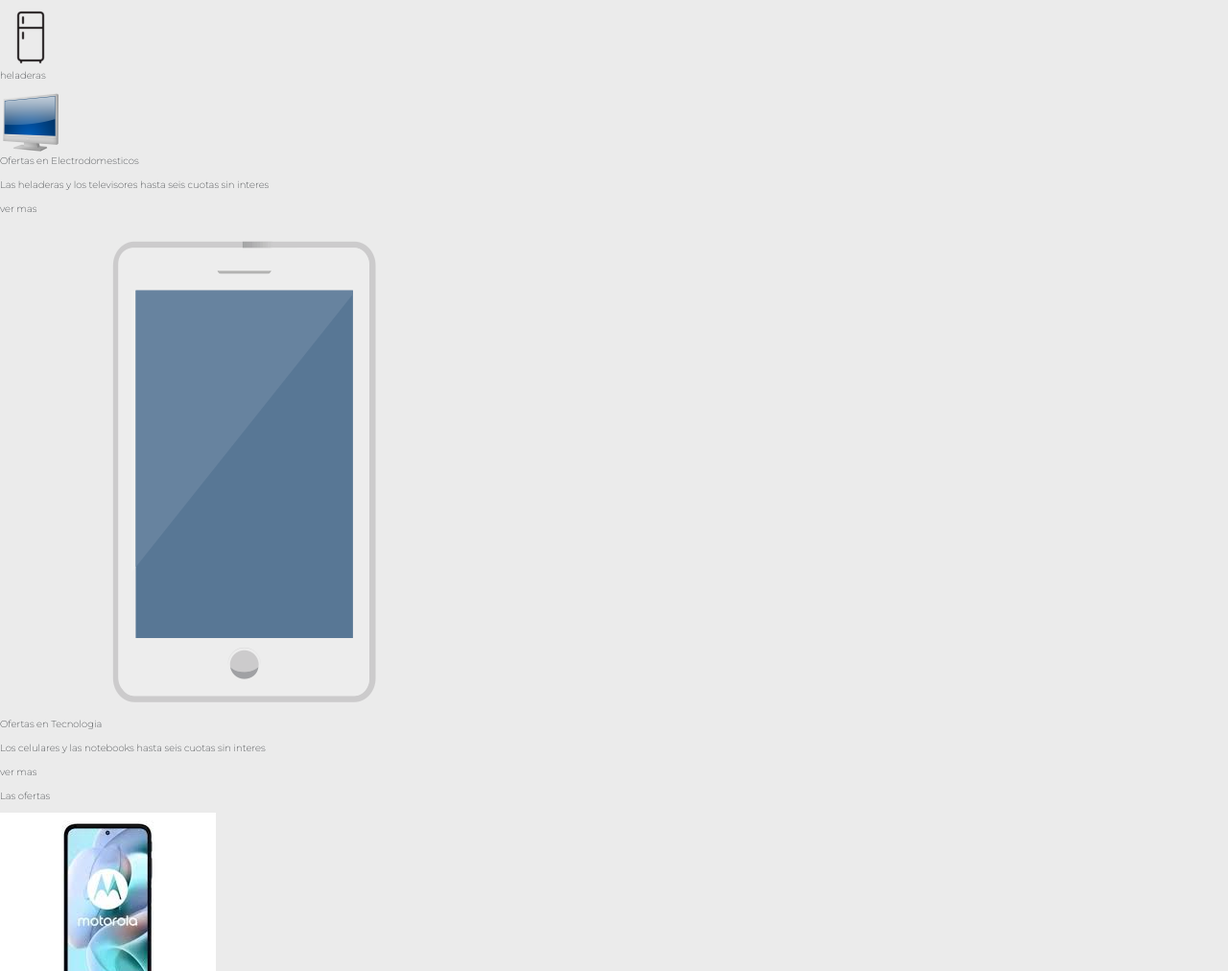
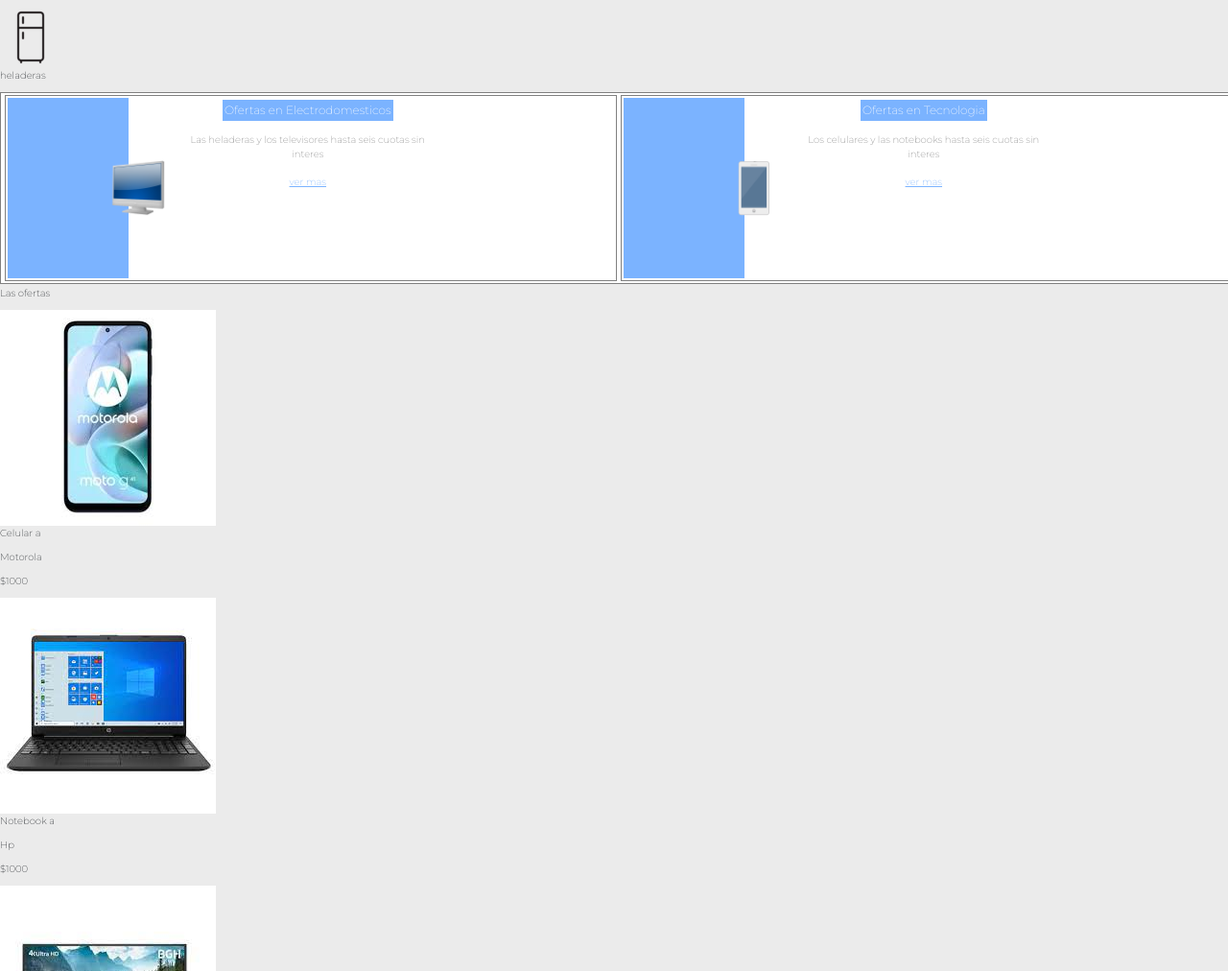
Before and after one commit to isacn4/dw-e-p2, a website: page index.html in a window 1280 px wide. Shown: the part 889-1901 px from the top of the page at 96% size. Drawn offline with nearby package versions, Linux system fonts and the light colour scheme; files that its build step writes are made by us from their sources.

Commit message:
carpeta layout se hizo archivo mainindex

```diff
--- a/scss/estilo.scss
+++ b/scss/estilo.scss
@@ -7,6 +7,7 @@
 @import "./layout/telyemail";
 @import "./layout/nav";
 @import "./layout/header";
+@import "./layout/mainindex";
 @import "./layout/filtros";
 @import "./layout/mainelectrodomesticos";
 @import "./layout/aside";
--- /dev/null
+++ b/scss/layout/_mainindex.scss
@@ -0,0 +1,67 @@
+.productosdestacados-contenedor {
+  width: 100%;
+  height: 200px;
+  background-color: white;
+  padding: 2px;
+  margin: 2px 0px;
+  border: solid grey 0.6px;
+  display: flex;
+  flex-direction: row;
+  justify-content: space-around;
+  align-items: center;
+}
+
+.bannerdiv-a {
+  width: 50%;
+  height: 100%;
+  margin: 2px;
+  border: solid 0.6px grey;
+  padding: 2px;
+  display: flex;
+  flex-direction: row;
+  align-items: center;
+}
+
+.bannerdiv-a .bannerdiv-b {
+  width: 20%;
+  height: 100%;
+  background-color: #7BB3FF;
+}
+
+.bannerdiv-a img {
+  width: 60px;
+  height: 60px;
+  margin-left: -20px;
+}
+
+.bannerdiv-c {
+  width: 40%;
+  height: 100%;
+  margin: 0px 20px;
+  /*border: solid grey 0.6px;*/
+  padding: 2px;
+  display: flex;
+  flex-direction: column;
+  text-align: center;
+  align-items: center;
+}
+
+.bannerdiv-c .texto-a {
+  background-color: #7BB3FF;
+  font-size: 1.2rem;
+  color: white;
+  padding: 2px;
+}
+
+.bannerdiv-c .texto-b {
+  font-size: 1rem;
+  color: grey;
+  padding: 2px;
+}
+
+.bannerdiv-c .texto-c {
+  font-size: 1rem;
+  color: #7BB3FF;
+  text-decoration: underline;
+  padding: 2px;
+}
```
